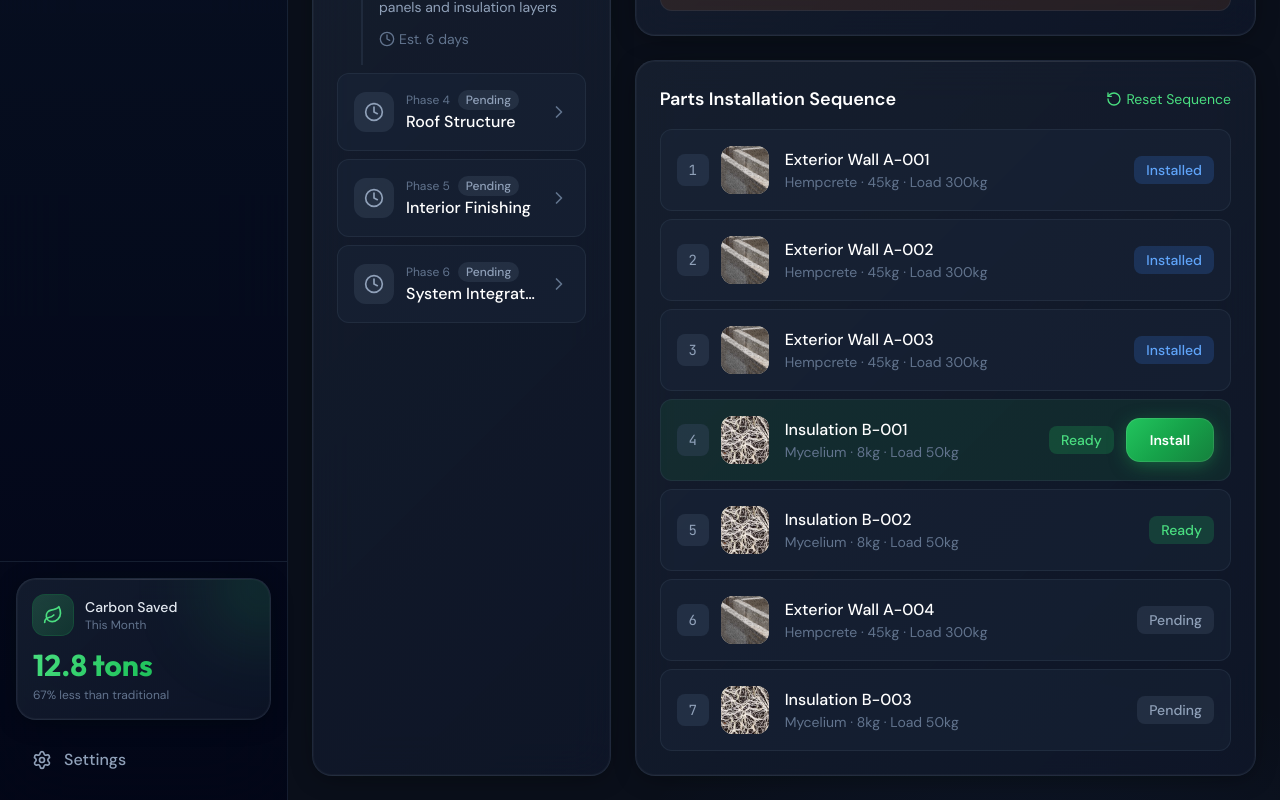
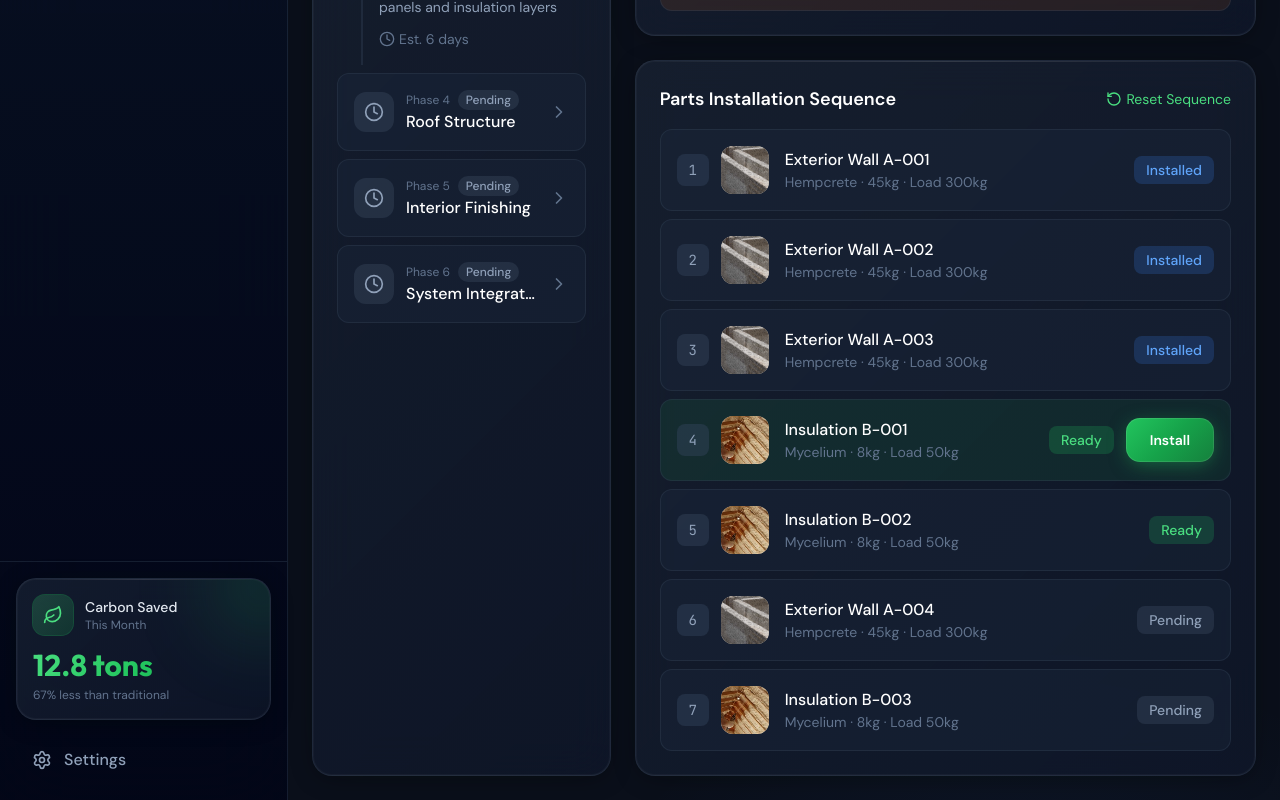
Before and after one commit to kshiteesh-joshi/Construction-AI-Platform, a React (Vite) app: page /construction in a window 1280 px wide. Shown: the part 744-1544 px from the top of the page. Built offline with nearby package versions, Linux system fonts and the light colour scheme.

Commit message:
Construction: Use insulation.jpeg for parts named 'Insulation' in Parts Installation Sequence

```diff
--- a/src/pages/Construction.tsx
+++ b/src/pages/Construction.tsx
@@ -440,9 +440,12 @@ export function Construction() {
                             {mode === 'disassemble' ? currentPhaseParts.length - index : index + 1}
                           </span>
                           <div className="w-12 h-12 rounded-xl overflow-hidden relative" style={{ backgroundColor: materialColor.light }}>
-                            {materialColor.image && (
+                            {/* Use insulation.jpeg for parts named "Insulation", otherwise use material image */}
+                            {part.name.includes('Insulation') ? (
+                              <img src="/insulation.jpeg" alt="Insulation" className="absolute inset-0 w-full h-full object-cover" />
+                            ) : materialColor.image ? (
                               <img src={materialColor.image} alt={materialColor.name} className="absolute inset-0 w-full h-full object-cover" />
-                            )}
+                            ) : null}
                           </div>
                         </div>
 
```
